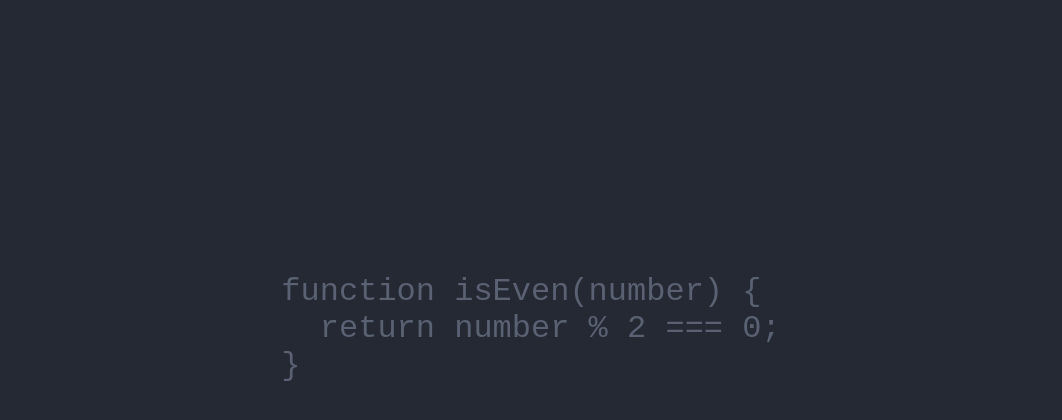
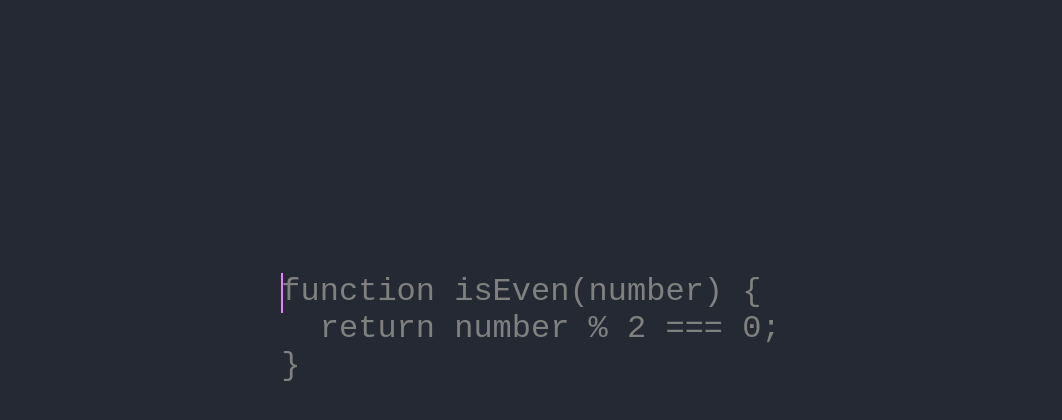
Before and after one commit to PShivers/code-fingers, a Gatsby site: page / in a window 1280 px wide. Shown: the part 94-514 px from the top of the page, without its empty margins (109-1171 px from the left). Built offline with nearby package versions, Linux system fonts and the light colour scheme; Gatsby itself is replaced by a stand-in of ours.

Commit message:
fixed issue with data string. caret now on screen

```diff
--- a/data.js
+++ b/data.js
@@ -1,5 +1,5 @@
 export const codeBlocks = [
-	`^function myFunction(){^~return "this is my function";^}`,
+	`^function myFunction() {^~return "this is my function";^}`,
 	`function add(a, b) {^~return a + b;^}`,
 	`function multiply(a, b) {^~return a * b;^}`,
 	`function subtract(a, b) {^~return a - b;^}`,
--- a/src/pages/index.js
+++ b/src/pages/index.js
@@ -6,7 +6,6 @@ import {
 	correct,
 	incorrect,
 	untyped,
-	caret,
 	input,
 	active,
 	indent,
@@ -64,9 +63,7 @@ const IndexPage = () => {
 
 	return (
 		<Layout>
-			<div id="caret" className={caret}></div>
-
-			<code className={code}>
+			<code className={code} onFocus={handleCodeBlockFocus}>
 				<div className="code-container">
 					{codeArr.map((letter, index) => {
 						let isActive = false;
@@ -98,12 +95,12 @@ const IndexPage = () => {
 
 						let classNames = "code-letter";
 						if (letter.correct !== null) {
-							classNames += letter.correct ? " correct" : " incorrect";
+							classNames += letter.correct ? ` ${correct}` : ` ${incorrect}`;
 						} else {
-							classNames += " untyped";
+							classNames += ` ${untyped}`;
 						}
 						if (isActive) {
-							classNames += " active";
+							classNames += ` ${active}`;
 						}
 
 						return (
```
